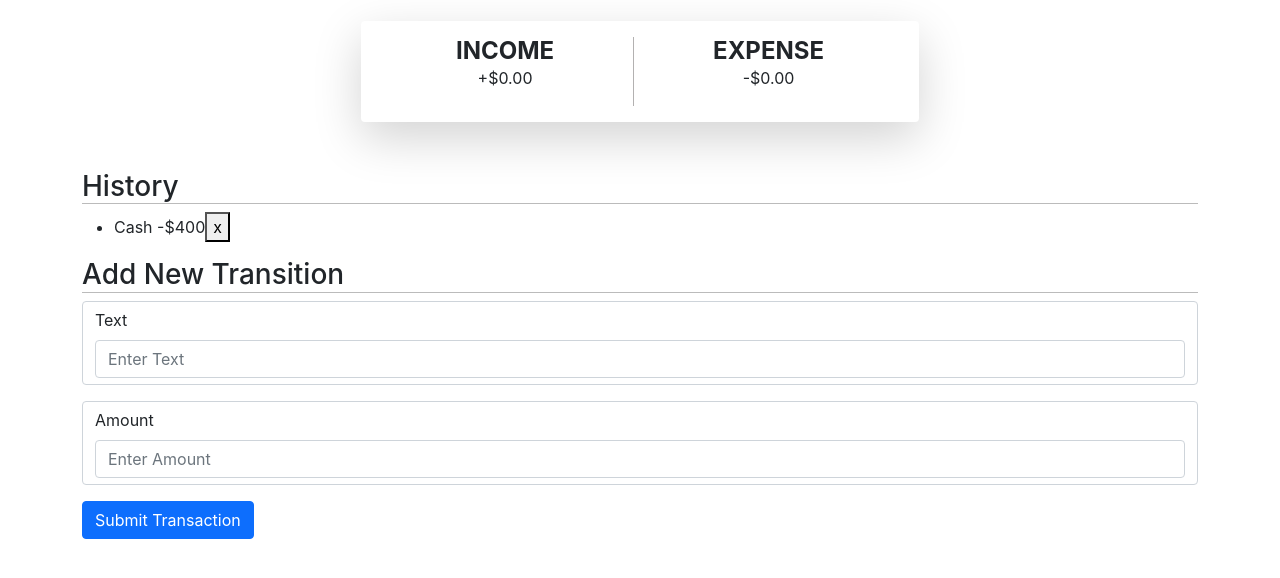
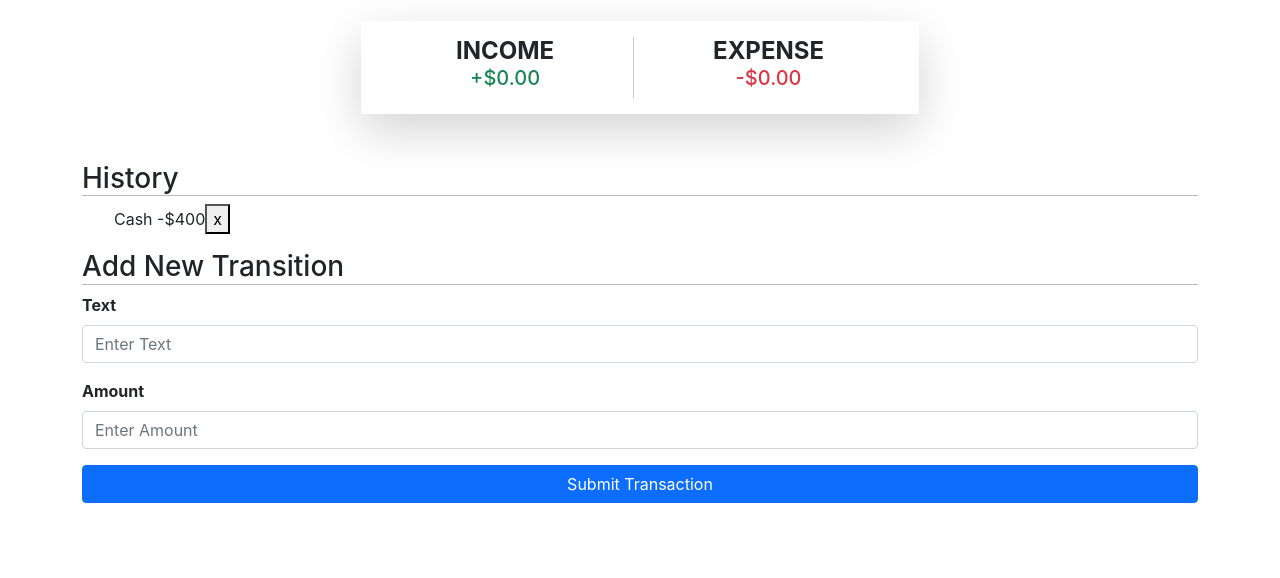
Before and after one commit to m3tac1ph4r/Expense-Tracker, a plain HTML site: page index.html in a window 1280 px wide. Shown: the part 184-762 px from the top of the page. Drawn offline with nearby package versions, Linux system fonts and the light colour scheme.

Commit message:
added content in html

```diff
--- a/index.html
+++ b/index.html
@@ -46,13 +46,13 @@
       <!-- flex-grow-1 flex-shrink-1 means flex=1 -->
       <div class="flex-grow-1 flex-shrink-1 text-center">
         <h4><b>INCOME</b></h4>
-        <p id="money_add" class="money_add">
+        <p id="money-add" class="money-add text-success h5">
           +$0.00
         </p>
       </div>
       <div class="flex-grow-1 flex-shrink-1 text-center">
         <h4><b>EXPENSE</b></h4>
-        <p id="money_minus" class="money_minus">
+        <p id="money-minus" class="money-minus text-danger h5">
           -$0.00
         </p>
       </div>
@@ -60,23 +60,23 @@
     <!-- INCOME EXPENSE SECTION ENDS-->
 
     <h3>History</h3>
-    <ul>
+    <ul id="list" class="list">
       <li class="minus">
-        Cash <span>-$400</span><button class="delete_btn">x</button>
+        Cash <span>-$400</span><button class="delete-btn">x</button>
       </li>
     </ul>
 
     <h3>Add New Transition</h3>
     <form id="form">
-      <div class="form-control mb-3">
-        <label for="Text" class="form-label">Text</label>
+      <div class="mb-3">
+        <label for="Text" class="form-label"><b>Text</b></label>
         <input type="text" class="form-control" id="text" placeholder="Enter Text">
       </div>
-      <div class="form-control mb-3">
-        <label for="Amount" class="form-label">Amount</label>
+      <div class="mb-3">
+        <label for="Amount" class="form-label"><b>Amount</b></label>
         <input type="number" class="form-control" id="amount" placeholder="Enter Amount">
       </div>
-      <button type="submit" class="btn btn-primary">Submit Transaction</button>
+      <button type="submit" class="btn btn-primary w-100">Submit Transaction</button>
     </form>
   </div>
 
--- a/style.css
+++ b/style.css
@@ -15,6 +15,19 @@ h4{
     text-transform: uppercase;
 }
 
+/* .money{
+    font-size: 2;
+    letter-spacing: 1px;
+    margin: 5px 0;
+} */
 .inc-exp-containter >div:first-of-type{
-     border-right: 1px solid rgb(179, 177, 177);
+     border-right: 1px solid #c7c7c7;
 }
+
+/* .btn:focus,.delete-btn:focus{
+    outline: 0;
+} */
+
+.list{
+    list-style-type: none;
+}
```
